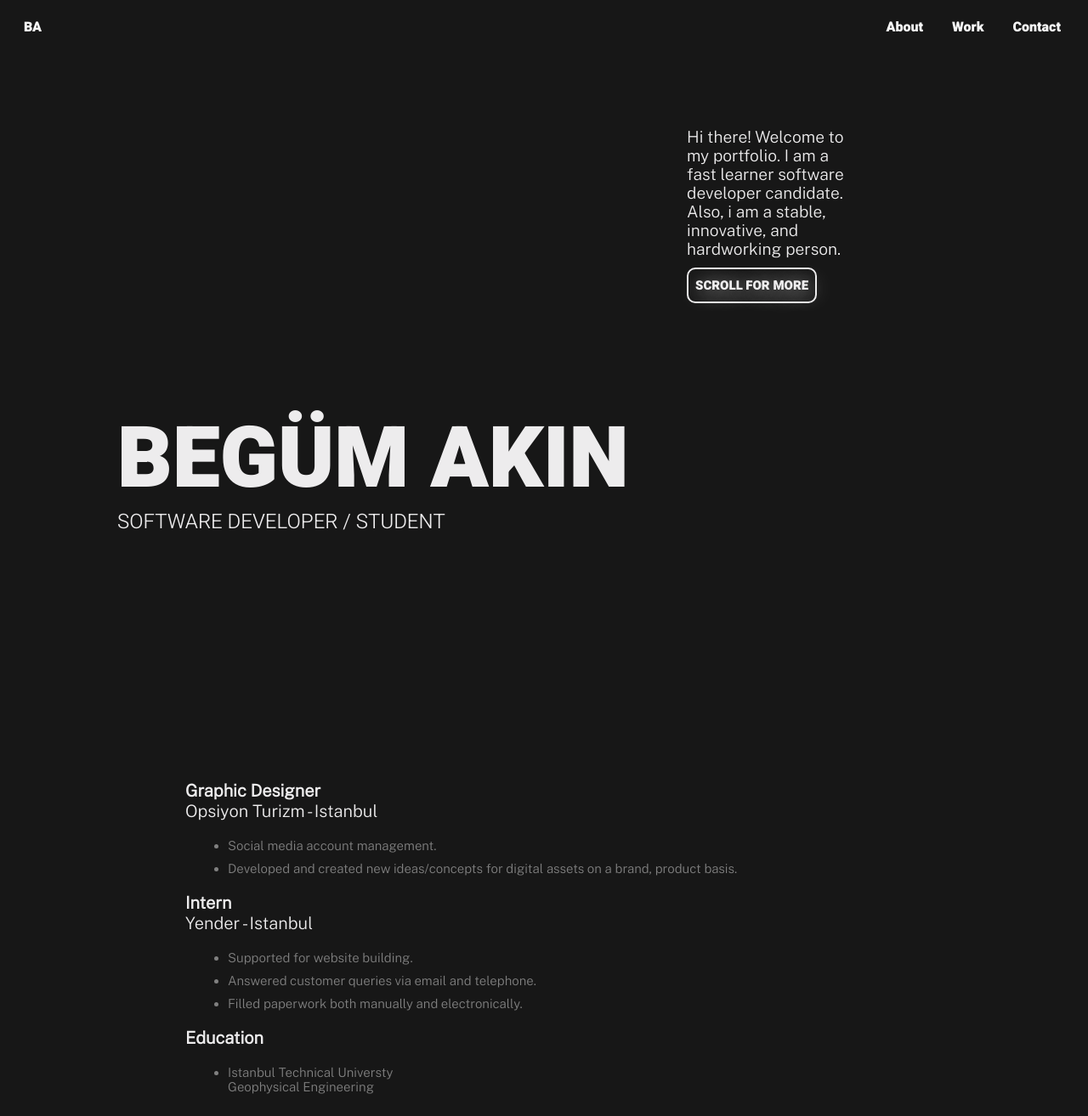
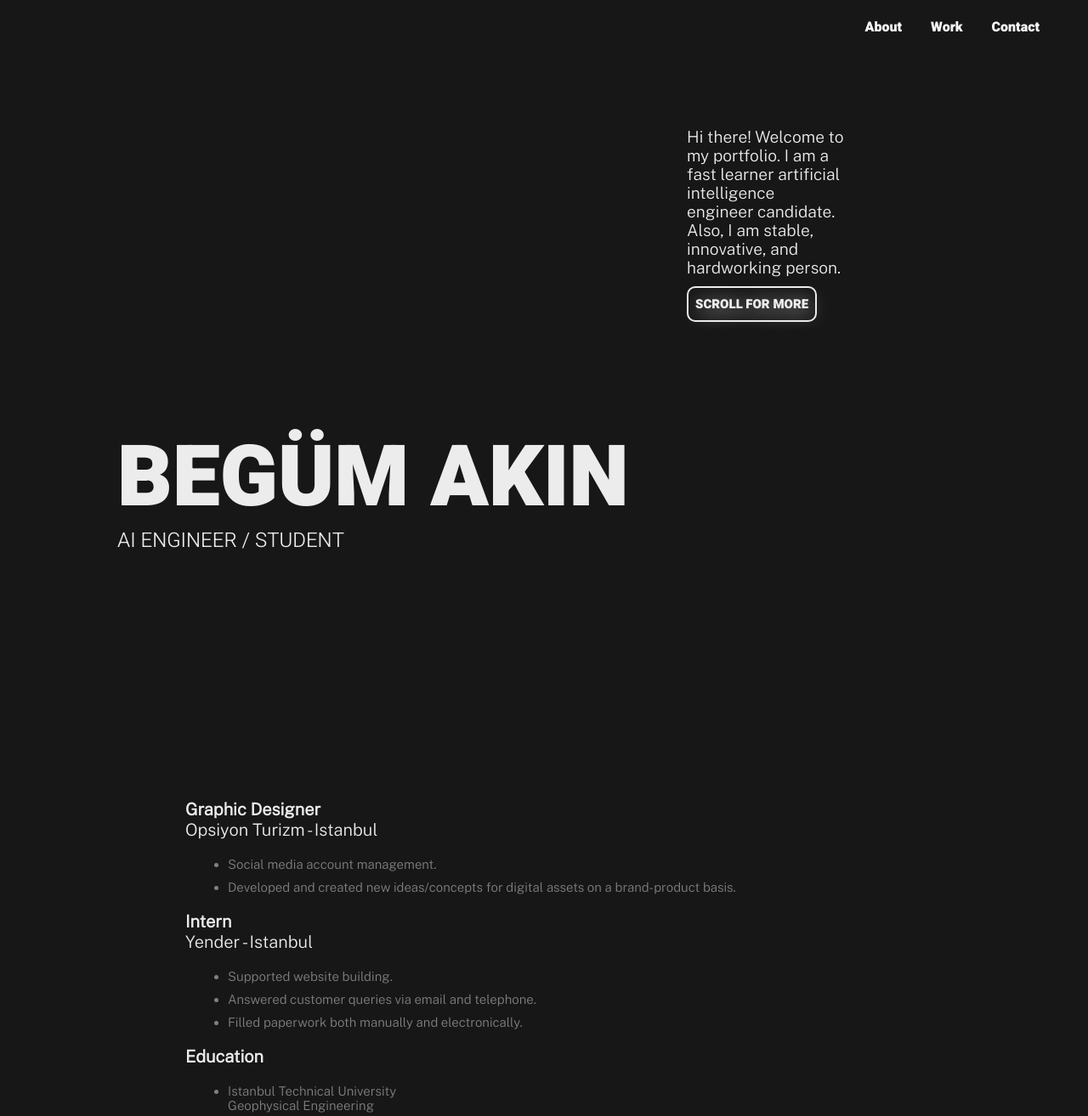
Before and after one commit to begumakn/begumakn.github.io, a plain HTML site: page index.html in a window 1280 px wide. Shown: the top 1314 px of the page at 85% size. Drawn offline with nearby package versions, Linux system fonts and the light colour scheme; some icons are missing.

Commit message:
Update index.html

```diff
--- a/index.html
+++ b/index.html
@@ -22,7 +22,7 @@
     <header class="main-header">
 
 
-      <a href="#" class="main-header_logo">BA</a>
+      <a href="#" class="main-header_logo"></a>
       <nav class="main-nav">
         <ul class="main-nav-items">
           <li class="main-nav_item"><a href="#header-section">About</a></li>
@@ -41,8 +41,7 @@
 
         <section id="content-1">
           <p id="welcome">
-            Hi there! Welcome to my portfolio. I am a fast learner software
-            developer candidate. Also, i am a stable, innovative, and
+            Hi there! Welcome to my portfolio. I am a fast learner artificial intelligence engineer candidate. Also, I am stable, innovative, and
             hardworking person.
           </p>
           <a href="#work-section" class="scroll-button w-button">SCROLL FOR MORE</a>
@@ -52,7 +51,7 @@
       <!-- container-2 -introduce-title-->
       <div class="container-2">
         <h1 id="name">BEGÜM AKIN</h1>
-        <h2 id="job">SOFTWARE DEVELOPER / STUDENT</h2>
+        <h2 id="job">AI ENGINEER / STUDENT</h2>
       </div>
 
       <!-- container-3 work-->
@@ -77,7 +76,7 @@
                     Social media account management.
                   </li>
                   <li class="history-item">
-                    Developed and created new ideas/concepts for digital assets on a brand, product basis.
+                    Developed and created new ideas/concepts for digital assets on a brand-product basis.
                   </li>
                 </ul>
 
@@ -90,7 +89,7 @@
                 Yender - Istanbul
                 <ul>
                   <li class="history-item">
-                    Supported for website building.
+                    Supported website building.
                   </li>
                   <li class="history-item">
                     Answered customer queries via email and telephone.
@@ -105,7 +104,7 @@
                       <strong>Education</strong> </br>
                       <ul>
                         <li class="history-item">
-                          Istanbul Technical Universty
+                          Istanbul Technical University
                         </br>
                         Geophysical Engineering
                         </li>
```
